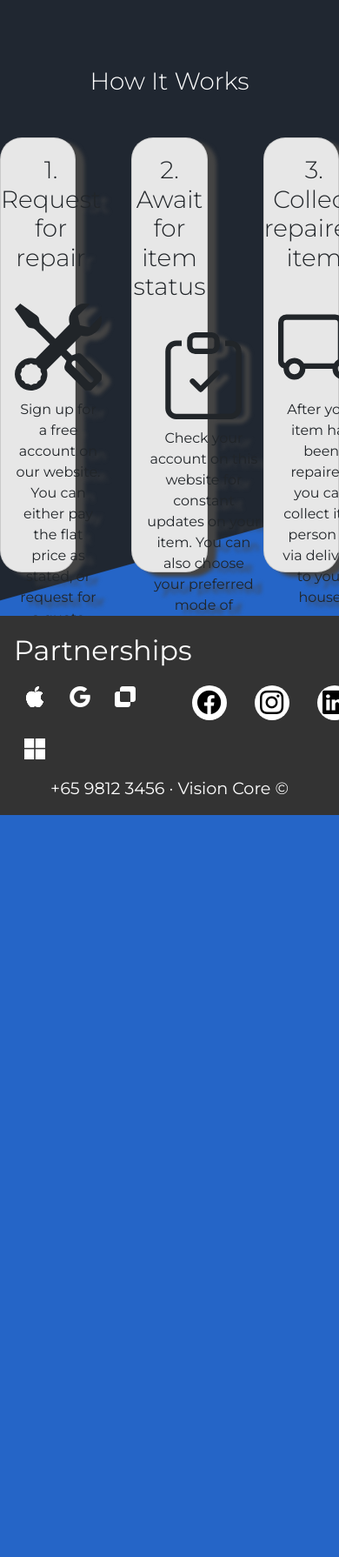
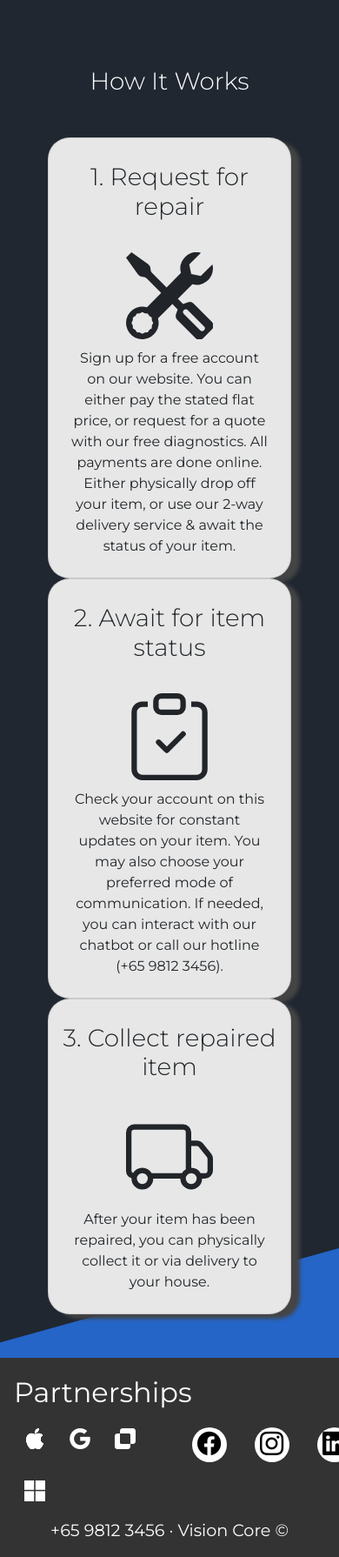
Before and after one commit to lgf2111/vision-core, a Flask app: page / in a window 390 px wide. Shown: the part 1853-3643 px from the top of the page at 87% size. Before the commit the page ends 2790 px from the top, so only its background shows below. Run offline with Flask 2, Linux system fonts and the light colour scheme; style sheets or scripts are compiled from the project's sources; some libraries are stand-ins or nearby versions.

Commit message:
Co-authored-by: lgf2111 <lgf2111@users.noreply.github.com>
Add media queries for services section in home.html (cards should stack on top of each other in small screens)

```diff
--- a/app/routes.py
+++ b/app/routes.py
@@ -13,9 +13,19 @@ import json
 # Public Routes
 @app.route('/')
 def home():
+    procedure = [{'title': 'Request for repair',
+                  'icon': "bi bi-tools",
+                  'desc': 'Sign up for a free account on our website. You can either pay the stated flat price, or request for a quote with our free diagnostics. All payments are done online. Either physically drop off your item, or use our 2-way delivery service & await the status of your item.'},
+                  {'title': 'Await for item status',
+                  'icon': "bi bi-clipboard-check",
+                  'desc': 'Check your account on this website for constant updates on your item. You may also choose your preferred mode of communication. If needed, you can interact with our chatbot or call our hotline (+65 9812 3456).'},
+                  {'title': 'Collect repaired item',
+                  'icon': "bi bi-truck",
+                  'desc': 'After your item has been repaired, you can physically collect it or via delivery to your house.'},]
     return render_template(
         'public/home.html',
-        title='Home'
+        title='Home',
+        procedure = procedure
     )
 
 @app.route('/about')
--- a/app/static/navBarOnScroll.js
+++ b/app/static/navBarOnScroll.js
@@ -1,12 +1,12 @@
 
 jQuery(function ($) {
-    var $navbar = $('.fixed-top');
+    var $navBar = $('.fixed-top');
     $(window).scroll(function (event) {
         var $current = $(this).scrollTop();
         if ($current > $(window).height()) {
-            $navbar.addClass('changeColor');
+            $navBar.addClass('changeColor');
         } else {
-            $navbar.removeClass('changeColor');
+            $navBar.removeClass('changeColor');
         }
     });
 });
--- a/app/static/styles/Global.css
+++ b/app/static/styles/Global.css
@@ -137,6 +137,7 @@ section {
 
 #main .workflow {
   background-color: #202731;
+  /*For medium devices, 768px width and below*/
 }
 
 #main .workflow #bottom-tilt {
@@ -168,10 +169,31 @@ section {
   padding: 1em;
 }
 
+@media (max-width: 768px) {
+  #main .workflow .workflow-content {
+    -webkit-box-orient: vertical;
+    -webkit-box-direction: normal;
+        -ms-flex-direction: column;
+            flex-direction: column;
+    -webkit-box-flex: flex-wrap;
+        -ms-flex: flex-wrap;
+            flex: flex-wrap;
+  }
+  #main .workflow .workflow-content .card:hover {
+    -webkit-transform: none;
+            transform: none;
+    -webkit-transition: none;
+    transition: none;
+  }
+}
+
 #main .workflow .workflow-content {
   margin-top: 20px;
   -webkit-column-gap: 4em;
           column-gap: 4em;
+  display: -webkit-box;
+  display: -ms-flexbox;
+  display: flex;
 }
 
 #main .workflow .workflow-content .card > * {
@@ -186,9 +208,8 @@ section {
 }
 
 #main .workflow .workflow-content .card {
-  height: 500px;
-  width: 388px;
-  max-width: 30vw;
+  height: 600px;
+  width: 280px;
   background-color: #e7e7e7;
   border-radius: 25px;
   -webkit-filter: drop-shadow(10px 5px 2px #444444);
@@ -201,6 +222,12 @@ section {
   height: 100px;
   width: 100px;
   margin-bottom: 10px;
+}
+
+#main .workflow .workflow-content > * {
+  -webkit-box-flex: 1;
+      -ms-flex: 1 1 10em;
+          flex: 1 1 10em;
 }
 
 #main .footer {
--- a/app/static/styles/Global.scss
+++ b/app/static/styles/Global.scss
@@ -168,9 +168,23 @@ section {
       padding: 1em;
     }
 
+    /*For medium devices, 768px width and below*/
+    @media (max-width: 768px) {
+      .workflow-content {
+        flex-direction: column;
+        flex: flex-wrap;
+
+        .card:hover {
+          transform: none;
+          transition: none;
+        }
+      }
+    }
+
     .workflow-content {
       margin-top: 20px;
       column-gap: 4em;
+      display: flex;
 
       .card > * {
         margin: 20px auto 0 auto;
@@ -182,9 +196,8 @@ section {
       }
 
       .card {
-        height: 500px;
-        width: 388px;
-        max-width: 30vw;
+        height: 600px;
+        width: 280px;
         background-color: rgb(231, 231, 231);
         border-radius: 25px;
         filter: drop-shadow(10px 5px 2px rgb(68, 68, 68));
@@ -198,6 +211,10 @@ section {
           }
         }
       }
+    }
+
+    .workflow-content > * {
+      flex: 1 1 10em;
     }
   }
 
--- a/app/templates/public/home.html
+++ b/app/templates/public/home.html
@@ -119,9 +119,11 @@
         <!--#bottom-tilt-->
 
         <h1 class="h1 workflow-title font-weight-bold text-center display-6">How It Works</h1>
+        {% for work in procedure %}
 
-        <div class="workflow-content col-xs-12 d-flex justify-content-center align-items-center">
-            <div class="card col-lg-9 text-center">
+        {% endfor %}
+        <div class="workflow-content d-flex justify-content-center align-items-center">
+            <div class="card col-lg-9 p-2 text-center">
                 <strong class="card-title display-6 font-weight-bold">1. Request for repair</strong>
                 <div class="card-body text-center">
 
@@ -135,10 +137,10 @@
                       </svg>
 
                     <p class="card-text">
-                        Sign up for a free account on our website. You can either pay the flat
-                        price as stated, or request for a quote with our free diagnostics. All
-                        payments will be done online on our website. Either drop off your item
-                        in person, or use our two-way delivery service, and await the status
+                        Sign up for a free account on our website. You can either pay the stated flat
+                        price, or request for a quote with our free diagnostics. All
+                        payments are done online. Either physically drop off your item,
+                        or use our 2-way delivery service & await the status
                         of your item.
                     </p>
                     <!--card-text-->
@@ -147,7 +149,7 @@
             </div>
             <!--step request-->
 
-            <div class="card col-lg-9 text-center">
+            <div class="card col-lg-9 p-2 text-center">
                 <strong class="card-title display-6 font-weight-bold">2. Await for item status</strong>
                 <div class="card-body text-center">
 
@@ -159,8 +161,8 @@
 
                     <p class="card-text">
                         Check your account on this website for constant updates on your item.
-                        You can also choose your preferred mode of communication. If needed,
-                        you can chat with our chatbot or call our phone number (+65 9812
+                        You may also choose your preferred mode of communication. If needed,
+                        you can interact with our chatbot or call our hotline (+65 9812
                         3456).
                     </p>
                     <!--card-text-->
@@ -169,7 +171,7 @@
             </div>
             <!--step status-->
 
-            <div class="card col-lg-9 text-center">
+            <div class="card col-lg-9 p-2 text-center">
                 <strong class="card-title display-6 text-center font-weight-bold">3. Collect repaired item</strong>
                 <div class="card-body text-center">
 
@@ -180,7 +182,7 @@
                       </svg>
 
                     <p class="card-text">
-                        After your item has been repaired, you can collect it in person or via
+                        After your item has been repaired, you can physically collect it or via
                         delivery to your house.
                     </p>
                 <!--card-text-->
```
Also changed, not shown: 1 other file.
